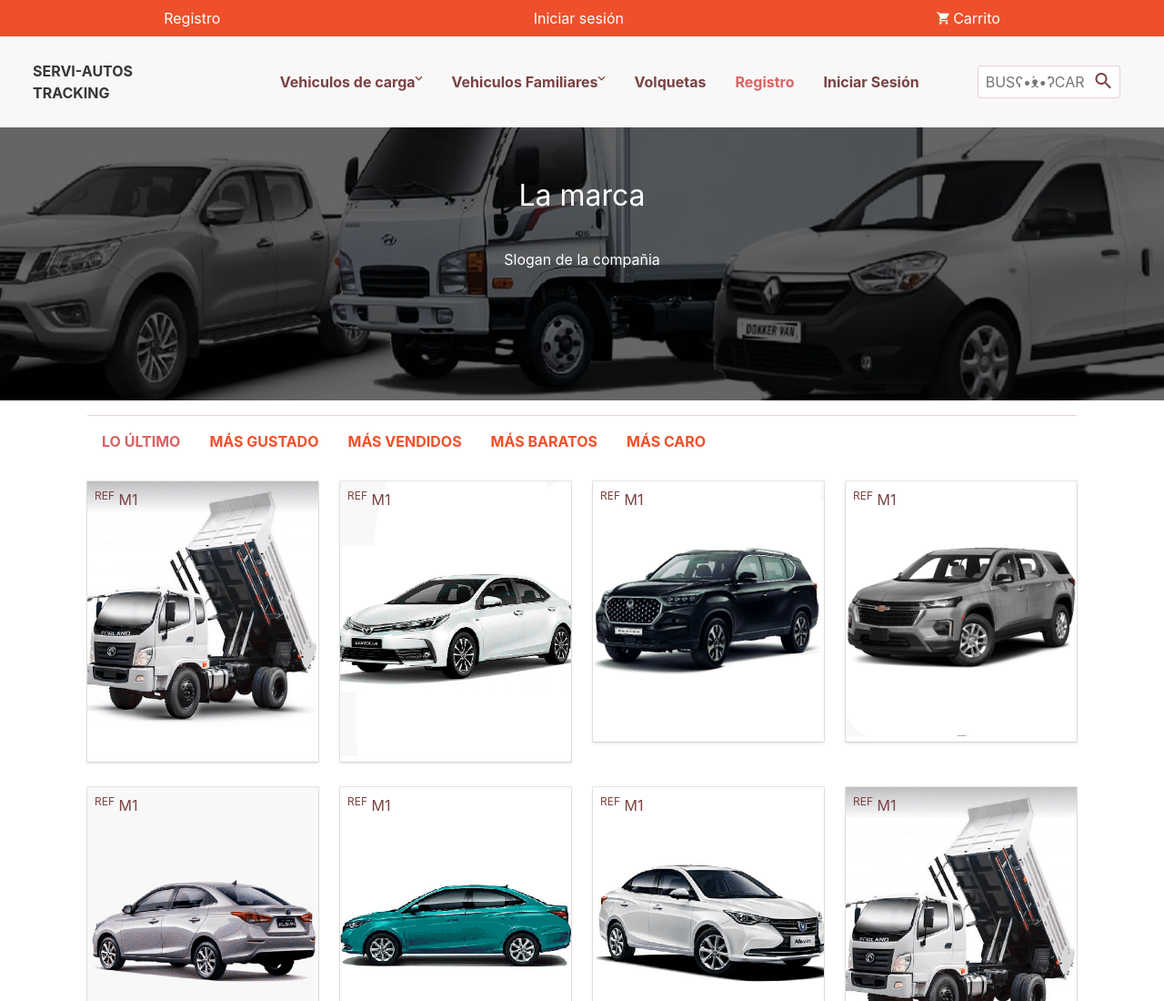
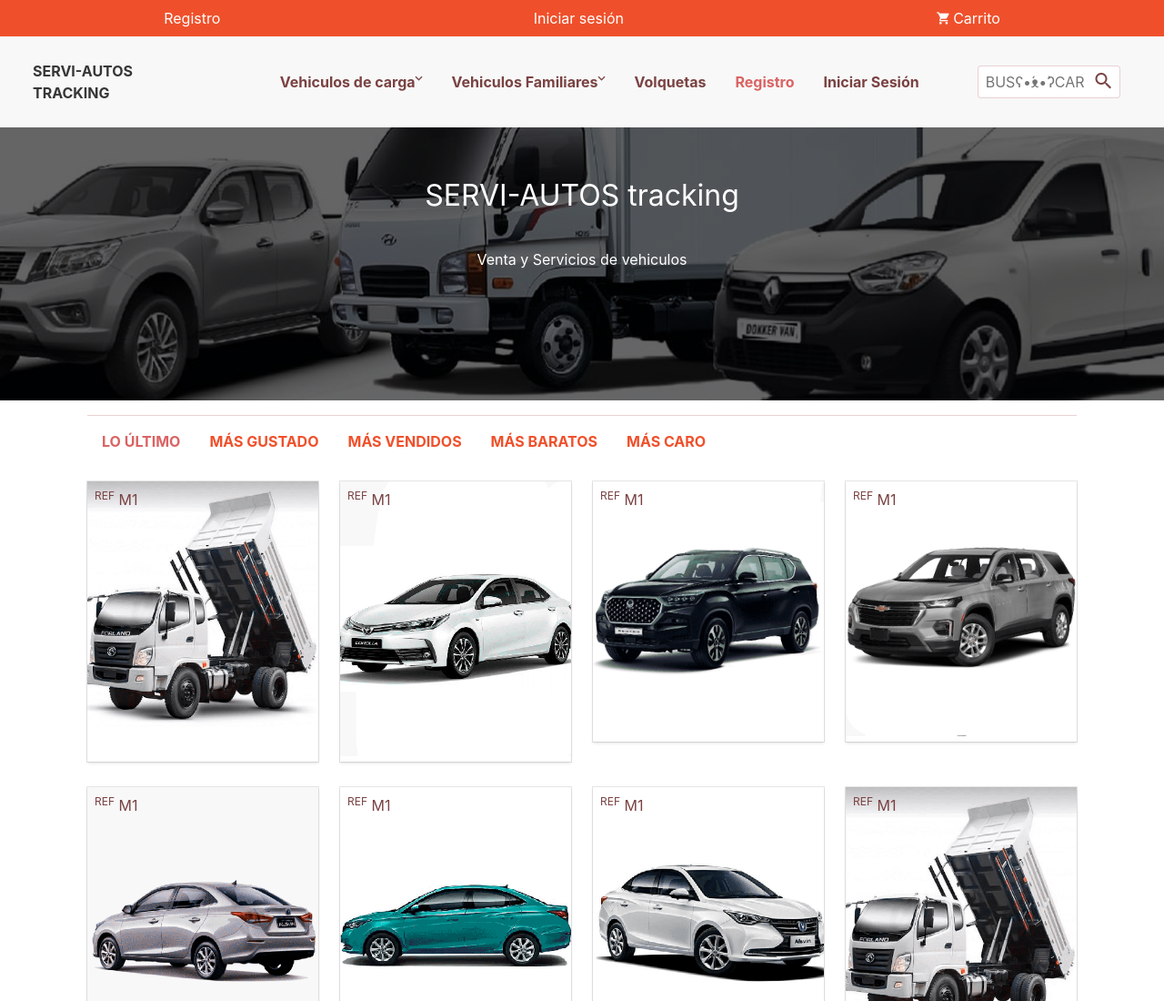
Before and after one commit to GRUPO-I-XD/SERVI-AUTOS-traking, a plain HTML site: page lookbook.html in a window 1280 px wide. Shown: the top 1100 px of the page at 91% size. Drawn offline with Linux system fonts and the light colour scheme.

Commit message:
Se actualizo el  Banner de la pagina

```diff
--- a/lookbook.html
+++ b/lookbook.html
@@ -125,8 +125,8 @@
     <!-- Banner -->
     <div class="banner banner-second">
         <div class="banner-container ">
-            <h1>La marca</h1>
-            <h2>Slogan de la compañia</h2>
+            <h1>SERVI-AUTOS tracking</h1>
+            <h2>Venta y Servicios de vehiculos</h2>
         </div>
     </div>
 
```
